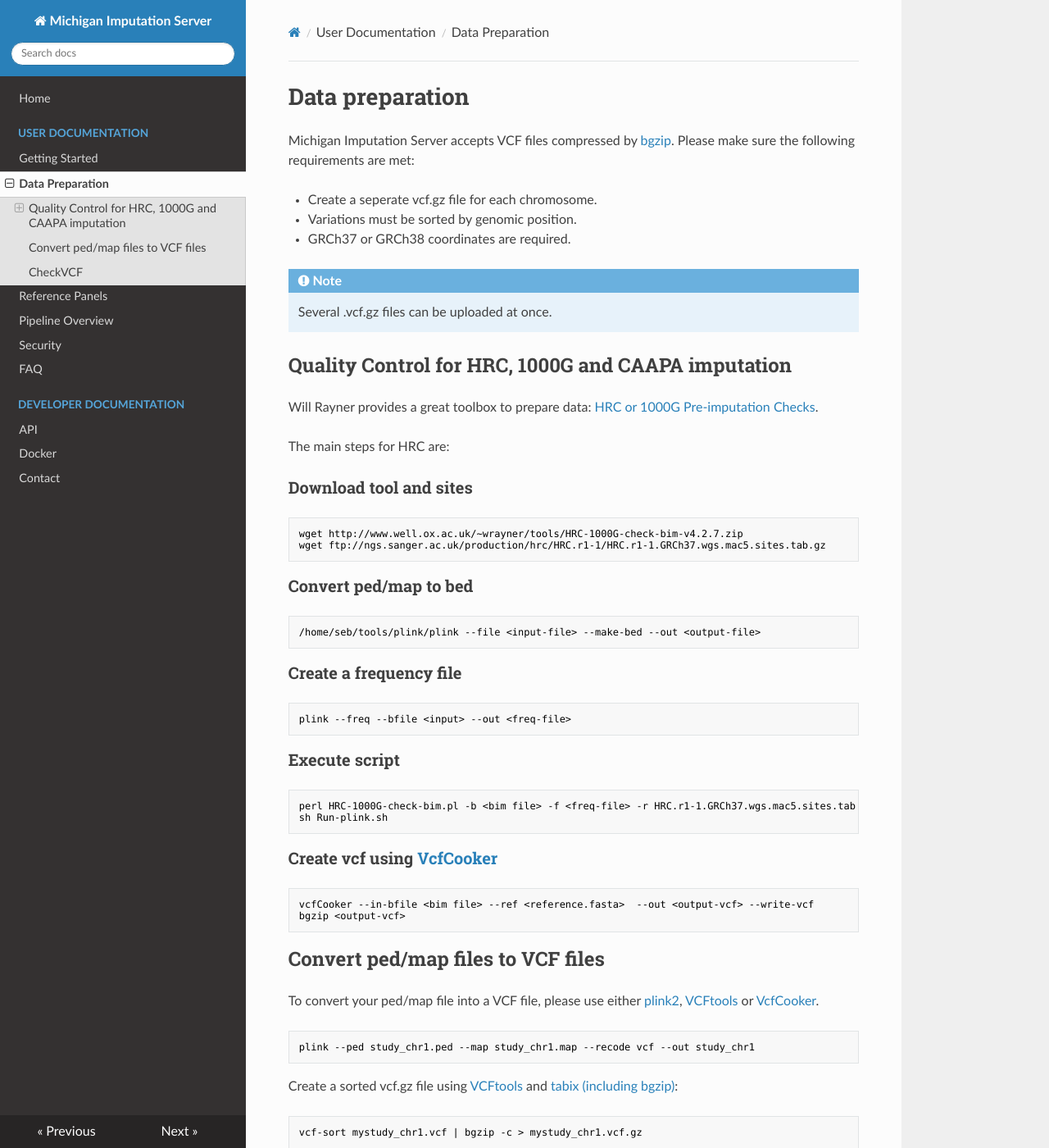
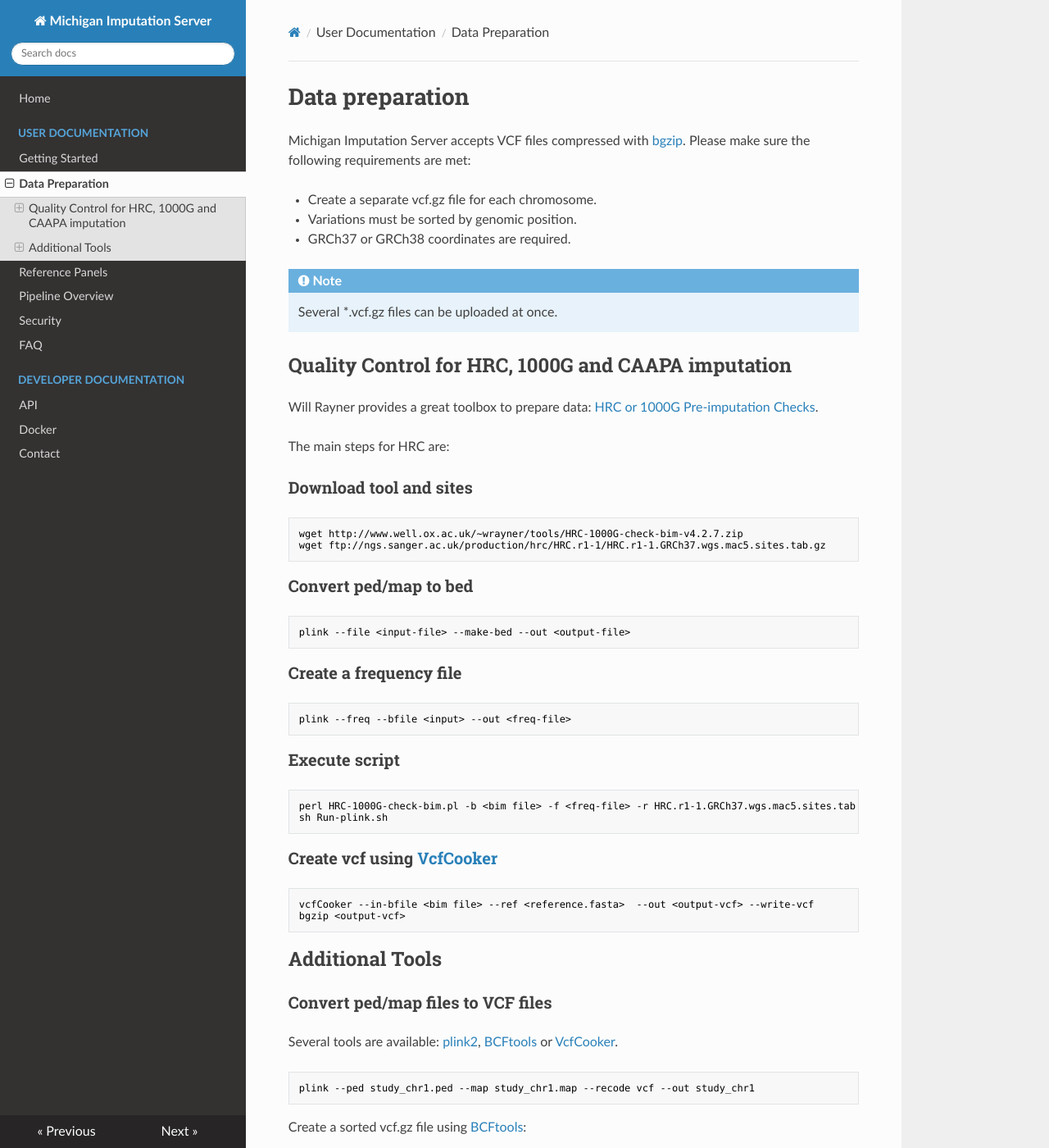
Before and after one commit to genepi/imputationserver, an MkDocs documentation site: the page built from docs/prepare-your-data.md, in a window 1280 px wide and 1400 px high. Shown: the whole window at 82% size. Built offline with MkDocs 1.6.1, drawn with Linux system fonts in a browser that asks for light colours; nearby versions of some CDN libraries; old or Windows-style settings are respelled for this version of MkDocs; some of the changed text lies outside the part shown.

Commit message:
update docs

`````diff
--- a/docs/pipeline.md
+++ b/docs/pipeline.md
@@ -75,7 +75,7 @@ chunk_20_0000000001_0020000000.fam --input-map genetic_map_b37.tar.gz/genetic_ma
 ## Imputation
 
 ###
-* Execute for each chunk minimac in order to impute the phased data (we use a window of 500 kb)
+* Execute for each chunk minimac in order to impute the phased data (we use a window of 500 kb):
 
 ````sh
 ./Minimac4 --refHaps HRC.r1-1.GRCh37.chr1.shapeit3.mac5.aa.genotypes.m3vcf.gz
--- a/docs/prepare-your-data.md
+++ b/docs/prepare-your-data.md
@@ -1,13 +1,13 @@
 # Data preparation
 
-Michigan Imputation Server accepts VCF files compressed by [bgzip](http://samtools.sourceforge.net/tabix.shtml). Please make sure the following requirements are met:
+Michigan Imputation Server accepts VCF files compressed with [bgzip](http://samtools.sourceforge.net/tabix.shtml). Please make sure the following requirements are met:
 
-- Create a seperate vcf.gz file for each chromosome.
+- Create a separate vcf.gz file for each chromosome.
 - Variations must be sorted by genomic position.
 - GRCh37 or GRCh38 coordinates are required.
 
 !!! note
-    Several .vcf.gz files can be uploaded at once.
+    Several \*.vcf.gz files can be uploaded at once.
 
 
 
@@ -27,7 +27,7 @@ wget ftp://ngs.sanger.ac.uk/production/hrc/HRC.r1-1/HRC.r1-1.GRCh37.wgs.mac5.sit
 ### Convert ped/map to bed
 
 ````sh
-/home/seb/tools/plink/plink --file <input-file> --make-bed --out <output-file>
+plink --file <input-file> --make-bed --out <output-file>
 ````
 
 ### Create a frequency file
@@ -49,22 +49,25 @@ sh Run-plink.sh
 vcfCooker --in-bfile <bim file> --ref <reference.fasta>  --out <output-vcf> --write-vcf
 bgzip <output-vcf>
 ````
+## Additional Tools
 
-## Convert ped/map files to VCF files
+### Convert ped/map files to VCF files
 
-To convert your ped/map file into a VCF file, please use either [plink2](https://www.cog-genomics.org/plink2/), [VCFtools](http://vcftools.sourceforge.net/man_latest.html) or [VcfCooker](http://genome.sph.umich.edu/wiki/VcfCooker).
+Several tools are available:
+ [plink2](https://www.cog-genomics.org/plink2/),
+ [BCFtools](https://samtools.github.io/bcftools) or [VcfCooker](http://genome.sph.umich.edu/wiki/VcfCooker).
 
 ````sh
 plink --ped study_chr1.ped --map study_chr1.map --recode vcf --out study_chr1
 ````
 
-Create a sorted vcf.gz file using [VCFtools](http://vcftools.sourceforge.net) and [](http://sourceforge.net/projects/samtools/files/tabix/)[tabix (including bgzip)](http://sourceforge.net/projects/samtools/files/tabix/):
+Create a sorted vcf.gz file using [BCFtools](https://samtools.github.io/bcftools):
 
 ````sh
-vcf-sort mystudy_chr1.vcf | bgzip -c > mystudy_chr1.vcf.gz
+bcftools sort study_chr1.vcf -Oz -o study_chr1.vcf.gz
 ````
 
-## CheckVCF
+### CheckVCF
 
 Use [checkVCF](https://github.com/zhanxw/checkVCF) to ensure that the VCF files are valid. checkVCF proposes "Action Items" (e.g. upload to sftp server), which can be ignored. Only the validity should be checked with this command.
 
`````
Also changed, not shown: other parts of docs/pipeline.md (+3 -3 lines), docs/index.md (+1 -1 lines).
